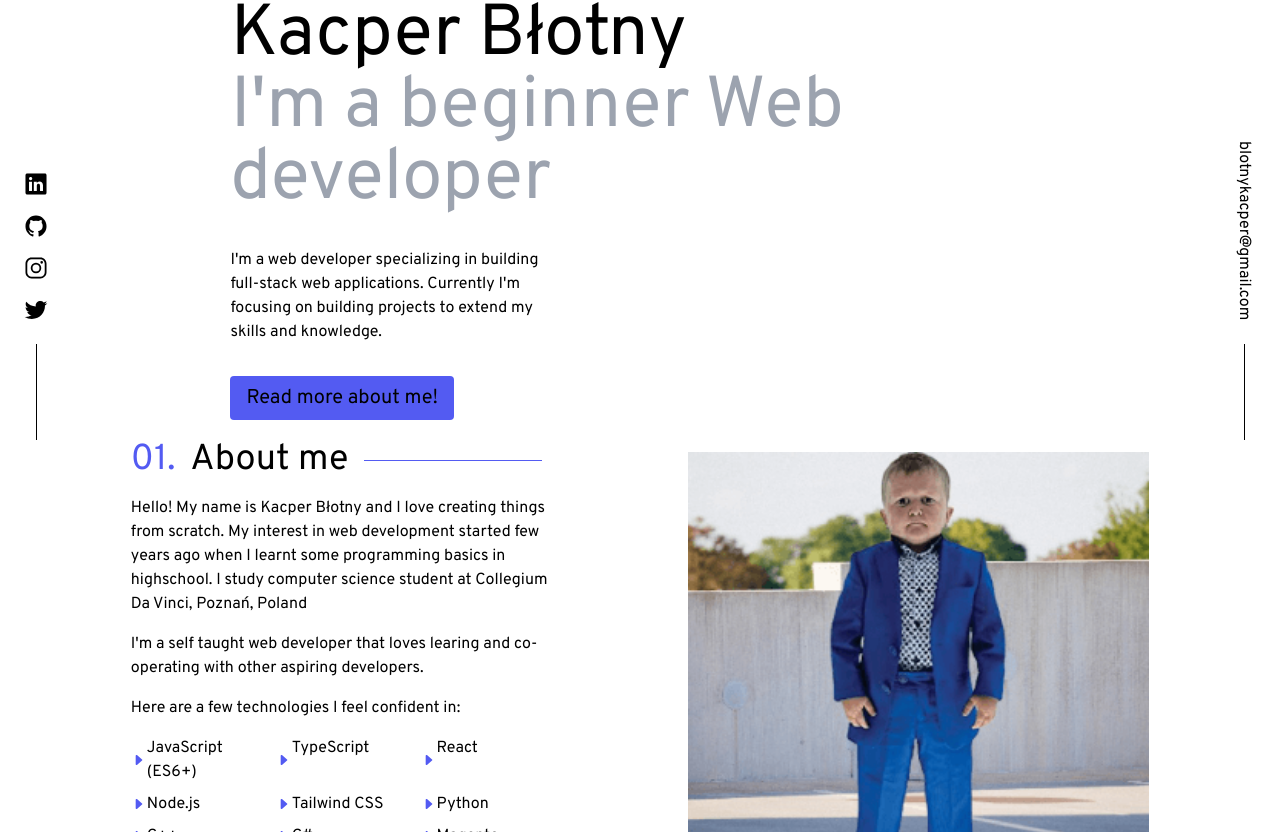
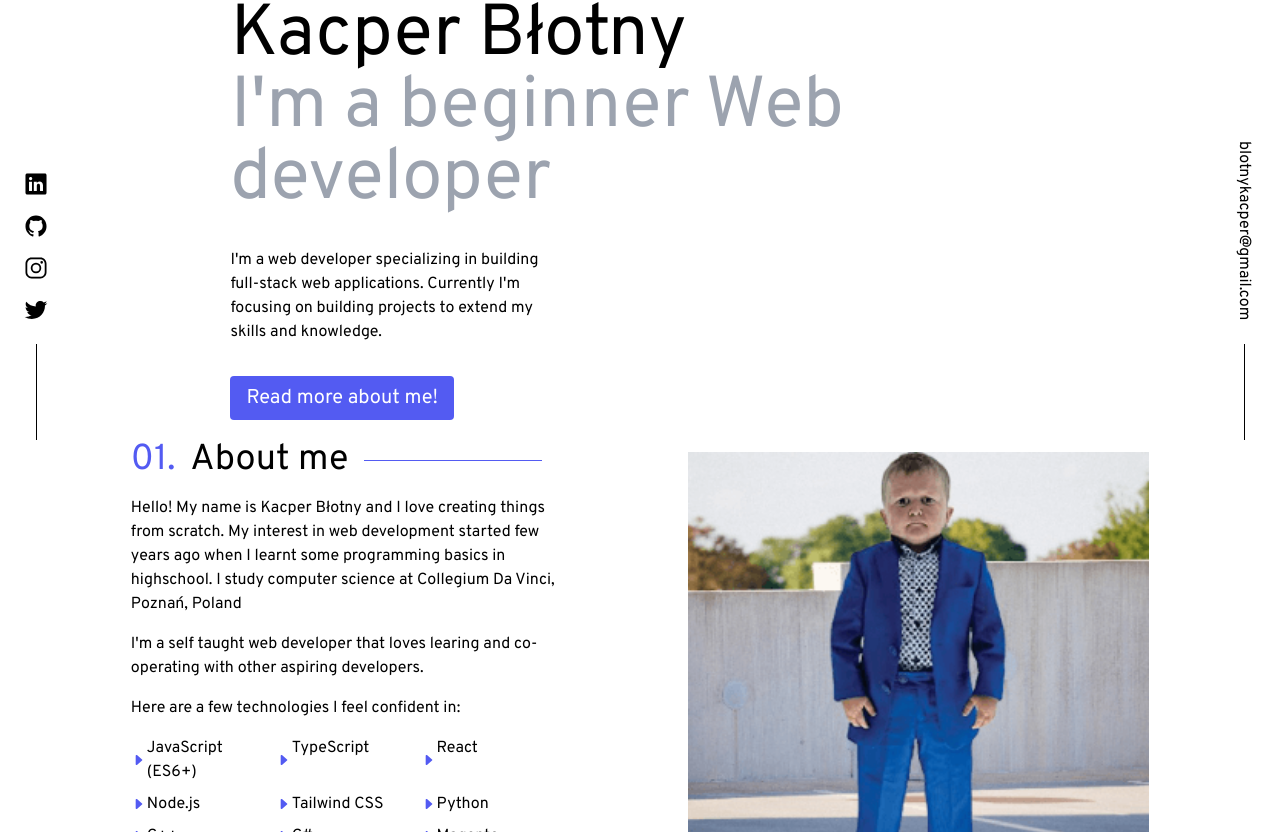
Before and after one commit to kacperblotny/react-simple-portfolio-website, a React (Vite) app: page / in a window 1280 px wide. Shown: the part 360-1192 px from the top of the page. Built offline with nearby package versions, Linux system fonts and the light colour scheme.

Commit message:
asdasfthfth

```diff
--- a/src/components/about.jsx
+++ b/src/components/about.jsx
@@ -18,7 +18,7 @@ function about() {
             Hello! My name is Kacper Błotny and I love creating things from
             scratch. My interest in web development started few years ago when I
             learnt some programming basics in highschool. I study computer
-            science student at Collegium Da Vinci, Poznań, Poland
+            science at Collegium Da Vinci, Poznań, Poland
           </p>
           <p className='pb-4' data-aos='fade-right' data-aos-delay='250'>
             I'm a self taught web developer that loves learing and co-operating
--- a/src/components/landingpage.jsx
+++ b/src/components/landingpage.jsx
@@ -34,7 +34,7 @@ function landingpage() {
           <span data-aos='fade-right' data-aos-delay='900'>
             <a
               href='#readMore'
-              className='mt-8 flex h-min w-fit rounded bg-primary px-4 py-2 text-xl transition duration-500 hover:scale-105 hover:bg-blue-600 dark:text-white'
+              className='mt-8 flex h-min w-fit rounded bg-primary px-4 py-2 text-xl text-white transition duration-500 hover:scale-105 hover:bg-blue-600'
             >
               Read more about me!
             </a>
```
